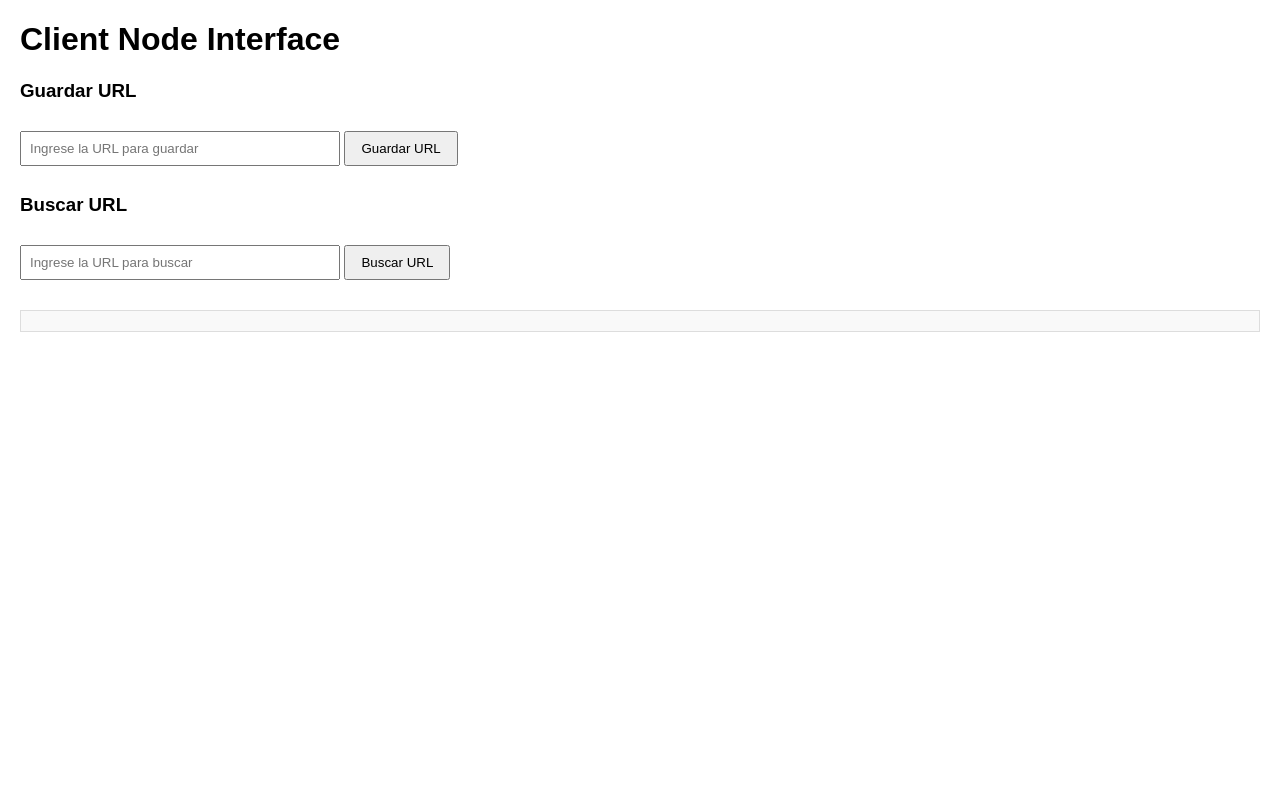
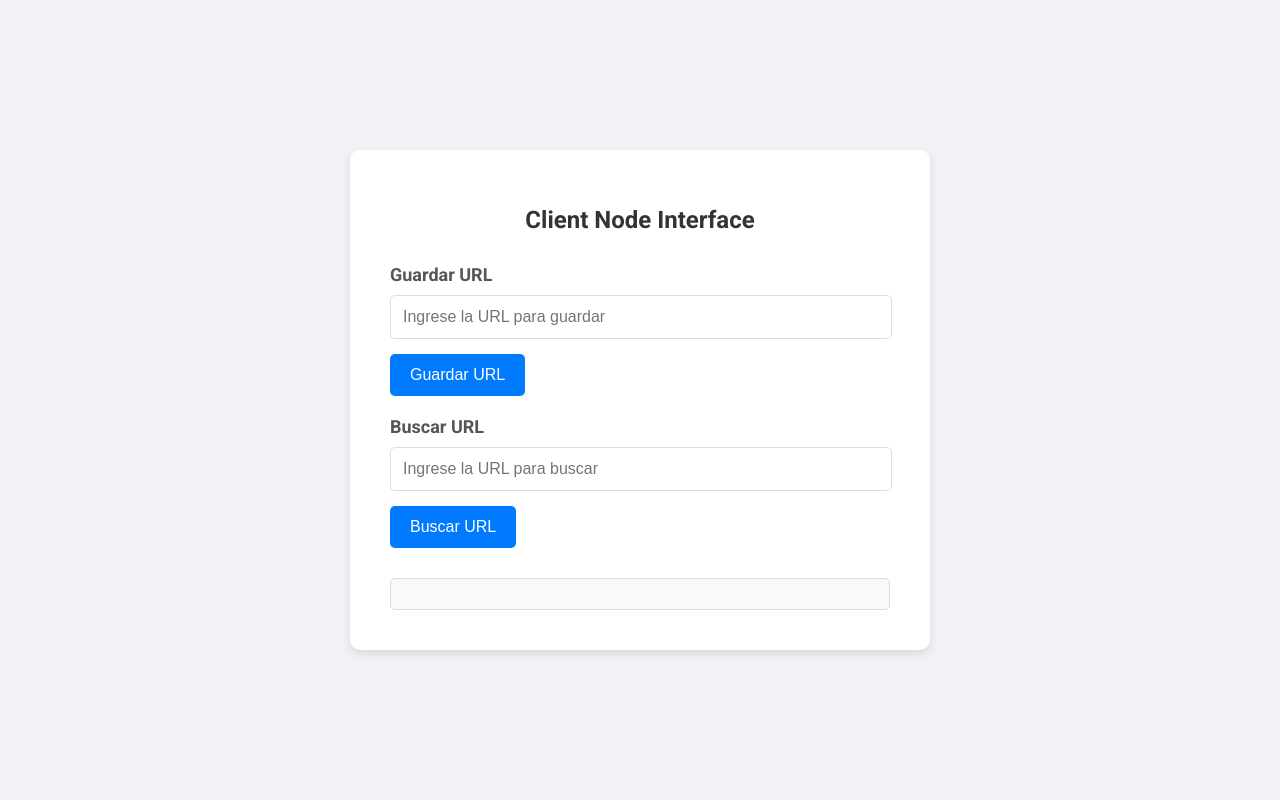
Before and after one commit to Usytwm/Distributed-Scrapper, a Python web app: template src/client/templates/index.html in a window 1280 px wide. Run offline with Jinja, Linux system fonts and the light colour scheme; the template is opened without the code that fills it, so the values that code supplies are empty.

Commit message:
actualizar interfaz grafiica

```diff
--- a/src/client/templates/index.html
+++ b/src/client/templates/index.html
@@ -4,30 +4,81 @@
     <meta charset="UTF-8" />
     <meta name="viewport" content="width=device-width, initial-scale=1.0" />
     <title>Client Node Interface</title>
+    <link rel="preconnect" href="https://fonts.googleapis.com" />
+    <link rel="preconnect" href="https://fonts.gstatic.com" crossorigin />
+    <link
+      href="https://fonts.googleapis.com/css2?family=Roboto:wght@400;500;700&display=swap"
+      rel="stylesheet"
+    />
     <style>
       body {
-        font-family: Arial, sans-serif;
-        margin: 20px;
+        font-family: "Roboto", sans-serif;
+        background-color: #f0f2f5;
+        display: flex;
+        justify-content: center;
+        align-items: center;
+        height: 100vh;
+        margin: 0;
+      }
+      .container {
+        background-color: #ffffff;
+        border-radius: 10px;
+        box-shadow: 0px 4px 10px rgba(0, 0, 0, 0.1);
+        padding: 40px;
+        max-width: 500px;
+        width: 100%;
+      }
+      h1 {
+        font-size: 24px;
+        margin-bottom: 30px;
+        text-align: center;
+        color: #333;
+      }
+      h3 {
+        font-size: 18px;
+        margin-top: 20px;
+        margin-bottom: 10px;
+        color: #555;
       }
       input {
-        margin: 10px 0;
-        padding: 8px;
-        width: 300px;
+        margin-bottom: 15px;
+        padding: 12px;
+        width: calc(100% - 24px);
+        border: 1px solid #ddd;
+        border-radius: 5px;
+        font-size: 16px;
+        outline: none;
+        transition: border 0.3s;
+      }
+      input:focus {
+        border-color: #007bff;
       }
       button {
-        padding: 8px 15px;
-        margin: 10px 0;
+        padding: 12px 20px;
+        background-color: #007bff;
+        color: #ffffff;
+        border: none;
+        border-radius: 5px;
         cursor: pointer;
+        font-size: 16px;
+        transition: background-color 0.3s;
+      }
+      button:hover {
+        background-color: #0056b3;
       }
       .output {
-        margin-top: 20px;
-        padding: 10px;
+        margin-top: 30px;
+        padding: 15px;
+        border-radius: 5px;
+        background-color: #f9f9f9;
         border: 1px solid #ddd;
-        background-color: #f9f9f9;
+        color: #333;
+        font-size: 16px;
       }
     </style>
   </head>
   <body>
+    <div class="container">
       <h1>Client Node Interface</h1>
 
       <!-- Input para guardar URLs -->
@@ -50,6 +101,7 @@
 
       <!-- Output para mostrar resultados -->
       <div class="output" id="output"></div>
+    </div>
 
     <script>
       // Función para guardar la URL
```
Also changed, not shown: src/Interfaces/WorkerNode.py (+6 -1 lines), src/client/templates/index_old.html (added, +90 -0 lines). Lines whose indentation alone changed are shown as unchanged.
